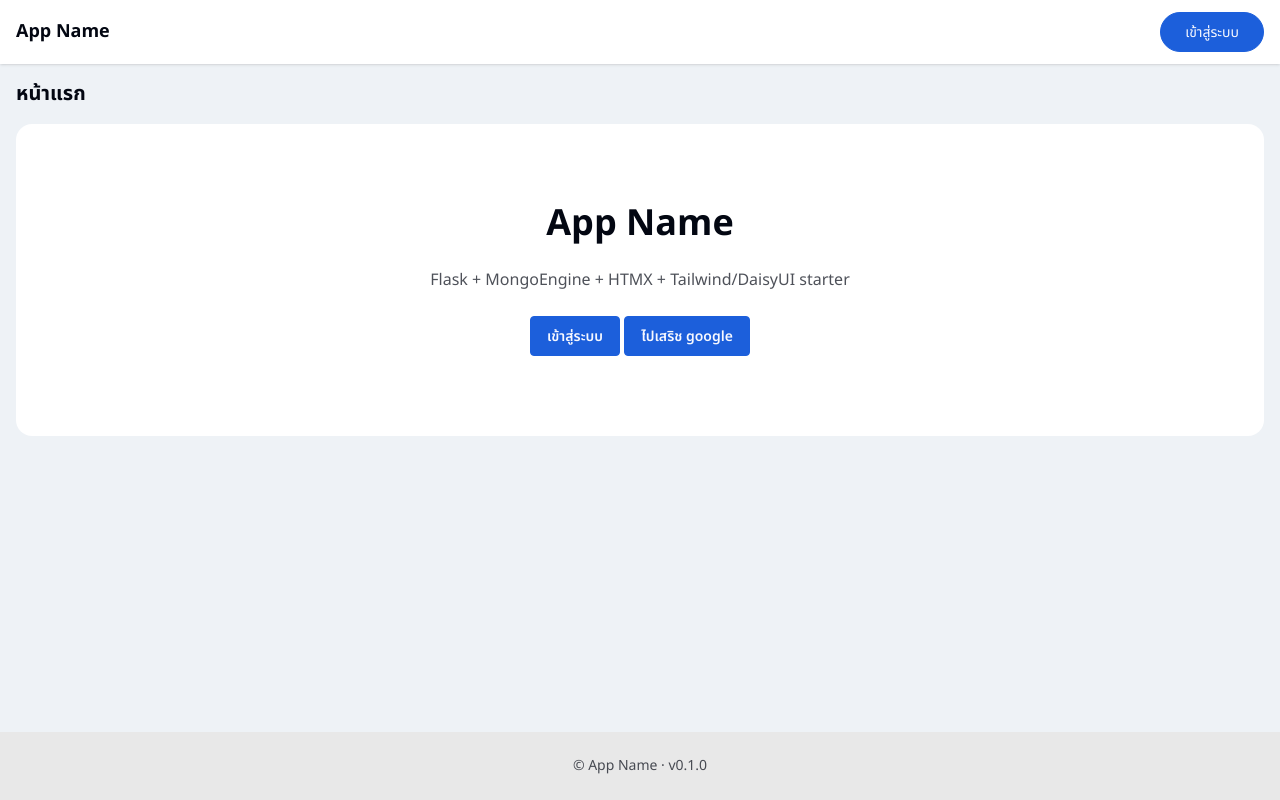
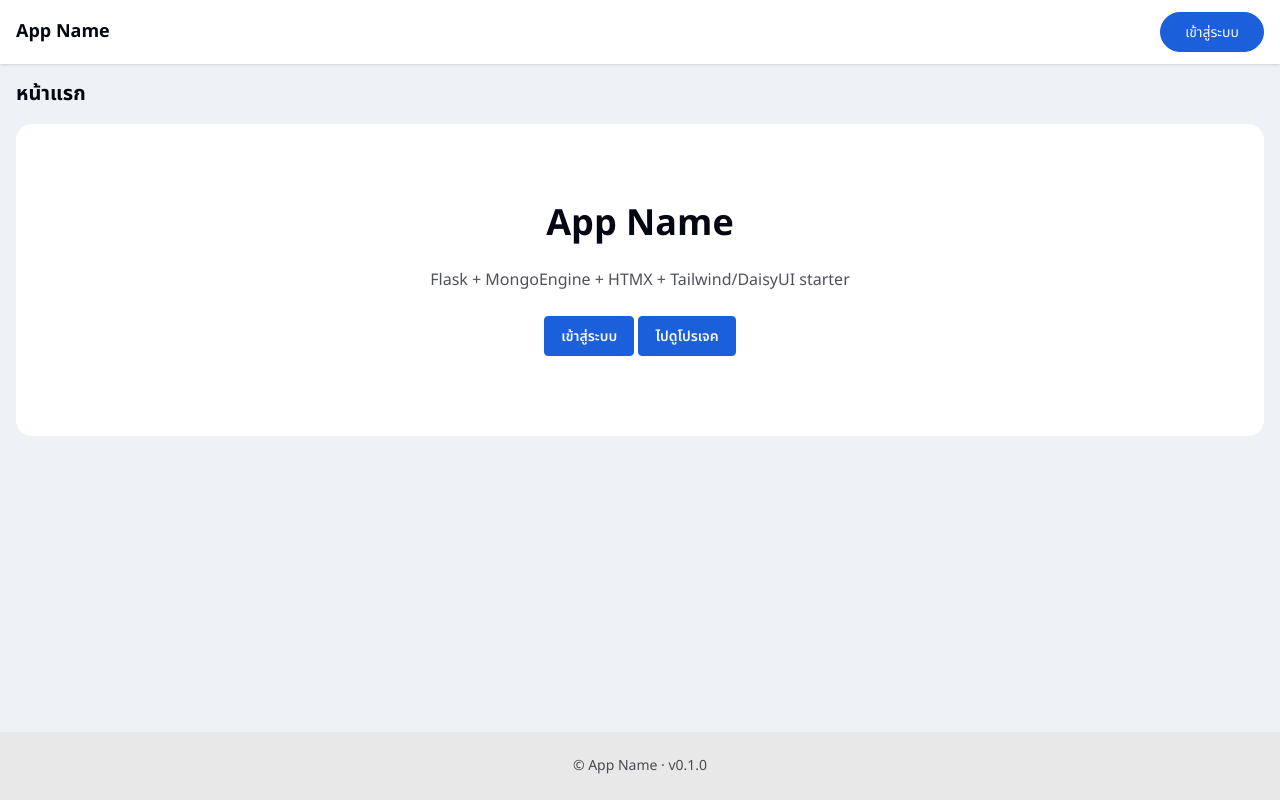
Before and after one commit to r202-coe-psu/gukgu, a Flask app: page / in a window 1280 px wide. Run offline with Flask 3, Linux system fonts and the light colour scheme; style sheets or scripts are compiled from the project's sources; some libraries are stand-ins or nearby versions.

Commit message:
Add the show project button in homepage

```diff
--- a/gukgu/web/templates/index/index.html
+++ b/gukgu/web/templates/index/index.html
@@ -13,7 +13,7 @@
       {% else %}
       <a href="{{ url_for('accounts.login') }}" class="btn btn-primary">เข้าสู่ระบบ</a>
       {% endif %}
-      <a href="https://google.com" class="btn btn-primary">ไปเสริช google</a>
+      <a href="{{ url_for('projects.index') }}" class="btn btn-primary">ไปดูโปรเจค</a>
     </div>
   </div>
 </div>
```
